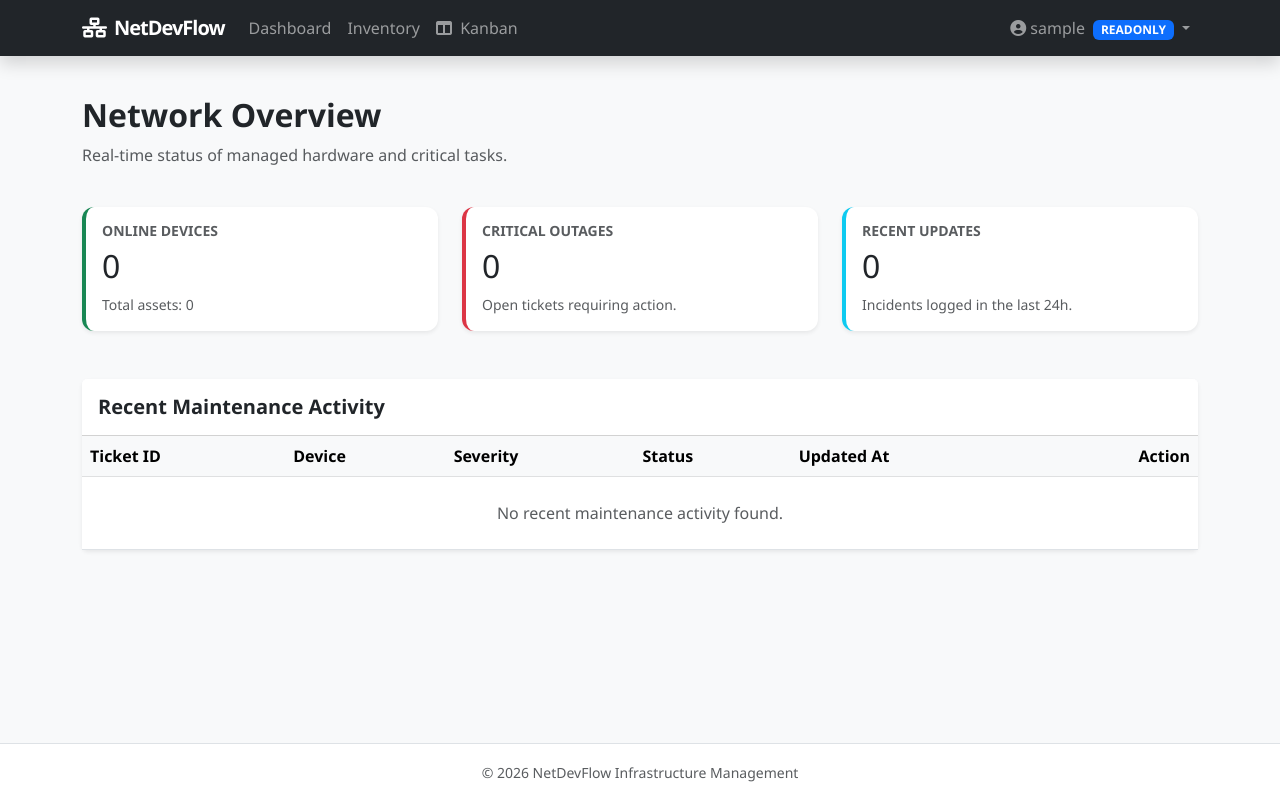
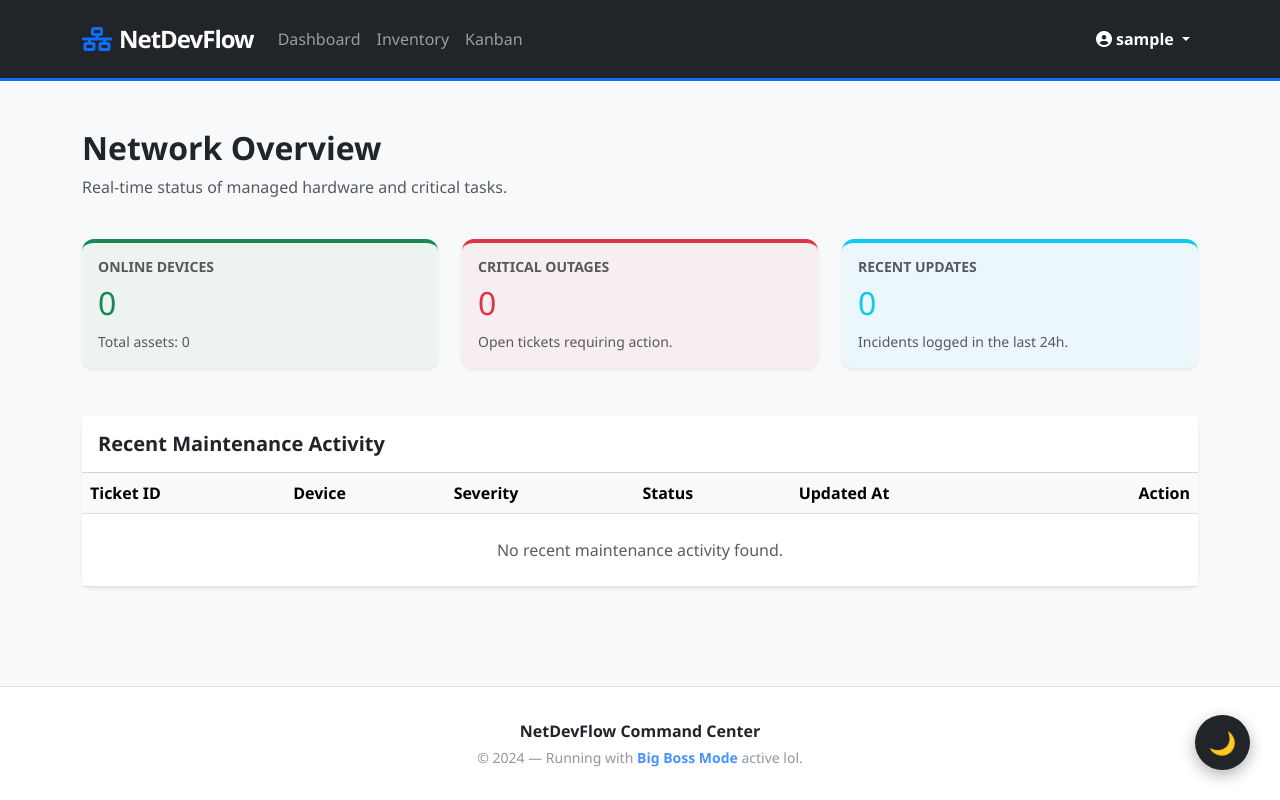
Before and after one commit to frantek/NetDevFlow, a Django app: page / in a window 1280 px wide. Run offline with Django 5.2, Linux system fonts and the light colour scheme; the visitor is signed in with stand-in values (Sample User, id 1); data that the repository does not hold is empty.

Commit message:
Refactor theme management to use a unified key across the application; enhance styling and layout for improved user experience

```diff
--- a/inventory/templates/admin/base.html
+++ b/inventory/templates/admin/base.html
@@ -269,7 +269,8 @@
 <!-- Theme Logic Script -->
 <script>
     (function() {
-        const savedTheme = localStorage.getItem('admin-theme') || (window.matchMedia('(prefers-color-scheme: dark)').matches ? 'dark' : 'light');
+        // Unified key 'site-theme' so it works everywhere lol
+        const savedTheme = localStorage.getItem('site-theme') || (window.matchMedia('(prefers-color-scheme: dark)').matches ? 'dark' : 'light');
         document.documentElement.setAttribute('data-theme', savedTheme);
     })();
 
@@ -286,7 +287,7 @@
             const newTheme = currentTheme === 'dark' ? 'light' : 'dark';
 
             document.documentElement.setAttribute('data-theme', newTheme);
-            localStorage.setItem('admin-theme', newTheme);
+            localStorage.setItem('site-theme', newTheme);
             toggleBtn.innerHTML = newTheme === 'dark' ? '☀️' : '🌙';
         });
     });
--- a/inventory/templates/base.html
+++ b/inventory/templates/base.html
@@ -4,115 +4,186 @@
     <meta charset="UTF-8">
     <meta name="viewport" content="width=device-width, initial-scale=1.0">
     <title>{% block title %}NetDevFlow{% endblock %}</title>
+
     <!-- Bootstrap 5 CSS -->
     <link href="https://cdn.jsdelivr.net/npm/bootstrap@5.3.0/dist/css/bootstrap.min.css" rel="stylesheet">
-    <!-- Font Awesome for Icons -->
+    <!-- Font Awesome -->
     <link rel="stylesheet" href="https://cdnjs.cloudflare.com/ajax/libs/font-awesome/6.4.0/css/all.min.css">
+
     <style>
+        /* --- THE THEME ENGINE: SITE-WIDE VIBES ---
+           We're using CSS variables so everything from the dashboard
+           to the login page respects the Big Boss's chosen vibe lol.
+        */
         :root {
-            --primary-dark: #212529;
-            --accent-blue: #0d6efd;
-            --kanban-bg: #f4f5f7;
-            --kanban-column-bg: #ebedf0;
+            --bg-body: #f8f9fa;
+            --bg-card: #ffffff;
+            --bg-nav: #212529;
+            --text-main: #212529;
+            --text-muted: #6c757d;
+            --border-color: #dee2e6;
+            --accent-primary: #0d6efd;
+            --toggle-bg: #212529;
+            --toggle-color: #ffffff;
+            --shadow-sm: 0 2px 4px rgba(0,0,0,0.05);
+            --shadow-md: 0 4px 12px rgba(0,0,0,0.08);
+
+            /* Stats Colors */
+            --stats-success-bg: rgba(25, 135, 84, 0.05);
+            --stats-danger-bg: rgba(220, 53, 69, 0.05);
+            --stats-info-bg: rgba(13, 202, 240, 0.05);
         }
+
+        [data-theme="dark"] {
+            --bg-body: #121416;
+            --bg-card: #1a1d21;
+            --bg-nav: #000000;
+            --text-main: #e1e1e1;
+            --text-muted: #adb5bd;
+            --border-color: #2d3238;
+            --accent-primary: #3d8bfd;
+            --toggle-bg: #f8f9fa;
+            --toggle-color: #212529;
+            --shadow-sm: 0 2px 4px rgba(0,0,0,0.3);
+            --shadow-md: 0 4px 15px rgba(0,0,0,0.5);
+
+            /* Stats Colors Dark */
+            --stats-success-bg: rgba(25, 135, 84, 0.15);
+            --stats-danger-bg: rgba(220, 53, 69, 0.15);
+            --stats-info-bg: rgba(13, 202, 240, 0.15);
+        }
+
+        /* --- GLOBAL RESET & LAYOUT --- */
         body {
-            background-color: #f8f9fa;
-            font-family: 'Segoe UI', Tahoma, Geneva, Verdana, sans-serif;
+            background-color: var(--bg-body);
+            color: var(--text-main);
+            transition: background-color 0.3s ease, color 0.3s ease;
+            min-height: 100vh;
             display: flex;
             flex-direction: column;
-            min-height: 100vh;
+            font-family: 'Segoe UI', Tahoma, Geneva, Verdana, sans-serif;
+        }
+
+        main { flex: 1; }
+
+        /* --- NAVBAR SWAG --- */
+        .navbar {
+            background-color: var(--bg-nav) !important;
+            padding: 1rem 0;
+            border-bottom: 3px solid var(--accent-primary);
         }
         .navbar-brand {
-            font-weight: 700;
+            font-weight: 800;
             letter-spacing: -1px;
+            font-size: 1.5rem;
         }
+
+        /* --- PREMIUM CARD STYLES --- */
+        .card {
+            background-color: var(--bg-card);
+            border: 1px solid var(--border-color);
+            color: var(--text-main);
+            border-radius: 12px;
+            box-shadow: var(--shadow-sm);
+            transition: transform 0.2s ease, box-shadow 0.2s ease;
+        }
+
+        /* Stats Cards with Full Accent Vibes */
         .stats-card {
-            border: none;
-            border-radius: 12px;
-            transition: transform 0.2s;
+            border: none !important;
+            position: relative;
+            overflow: hidden;
         }
+
+        /* Success Accent */
+        .stats-card.border-success {
+            background-color: var(--stats-success-bg) !important;
+            border-top: 4px solid #198754 !important;
+        }
+        .stats-card.border-success h2 { color: #198754; }
+
+        /* Danger Accent */
+        .stats-card.border-danger {
+            background-color: var(--stats-danger-bg) !important;
+            border-top: 4px solid #dc3545 !important;
+        }
+        .stats-card.border-danger h2 { color: #dc3545; }
+
+        /* Info Accent */
+        .stats-card.border-info {
+            background-color: var(--stats-info-bg) !important;
+            border-top: 4px solid #0dcaf0 !important;
+        }
+        .stats-card.border-info h2 { color: #0dcaf0; }
+
         .stats-card:hover {
             transform: translateY(-5px);
+            box-shadow: var(--shadow-md);
         }
-        .status-badge {
-            font-size: 0.8rem;
-            text-transform: uppercase;
+
+        /* --- UI COMPONENTS --- */
+        .btn-primary {
+            border-radius: 8px;
             font-weight: 600;
+            padding: 0.6rem 1.5rem;
         }
-        main { flex: 1; }
 
-        /* Kanban Specific Styles */
-        .kanban-board {
+        .footer {
+            background-color: var(--bg-card);
+            border-top: 1px solid var(--border-color);
+            color: var(--text-muted);
+            padding: 2rem 0;
+        }
+
+        /* --- THE FLOATING TOGGLE --- */
+        .theme-toggle-btn {
+            position: fixed;
+            bottom: 30px;
+            right: 30px;
+            width: 55px;
+            height: 55px;
+            background: var(--toggle-bg);
+            color: var(--toggle-color);
+            border: none;
+            border-radius: 50%;
+            cursor: pointer;
             display: flex;
-            gap: 1.5rem;
-            overflow-x: auto;
-            padding-bottom: 1.5rem;
-            align-items: flex-start;
+            align-items: center;
+            justify-content: center;
+            font-size: 1.4rem;
+            box-shadow: 0 5px 15px rgba(0,0,0,0.3);
+            z-index: 1000;
+            transition: transform 0.2s cubic-bezier(0.175, 0.885, 0.32, 1.275);
         }
-        .kanban-column {
-            background-color: var(--kanban-column-bg);
-            border-radius: 10px;
-            min-width: 320px;
-            width: 320px;
-            display: flex;
-            flex-direction: column;
-            max-height: 85vh;
-            box-shadow: 0 2px 4px rgba(0,0,0,0.05);
-        }
-        .kanban-header {
-            padding: 1.25rem;
-            font-weight: 700;
-            color: #444;
-            display: flex;
-            justify-content: space-between;
-            align-items: center;
-            border-bottom: 1px solid rgba(0,0,0,0.05);
-        }
-        .kanban-cards {
-            padding: 0.75rem;
-            flex-grow: 1;
-            overflow-y: auto;
-            min-height: 150px;
-        }
-        .kanban-card {
-            background: white;
-            border-radius: 8px;
-            padding: 1rem;
-            margin-bottom: 1rem;
-            box-shadow: 0 2px 5px rgba(0,0,0,0.08);
-            cursor: grab;
-            border-left: 5px solid #ccc;
-            transition: transform 0.1s ease;
-        }
-        .kanban-card:active { cursor: grabbing; }
-        .kanban-card:hover { transform: scale(1.02); }
+        .theme-toggle-btn:hover { transform: scale(1.15) rotate(15deg); }
 
-        /* Card Priority Accents */
-        .kanban-card.critical { border-left-color: #dc3545; }
-        .kanban-card.warning { border-left-color: #ffc107; }
-        .kanban-card.low { border-left-color: #0dcaf0; }
-        .kanban-card.job { border-left-color: #6610f2; } /* Style for custom jobs */
+        /* Logic for alerts */
+        .alert { border-radius: 10px; border: none; box-shadow: var(--shadow-sm); }
+    </style>
 
-        .ghost-card {
-            opacity: 0.4;
-            background: #c8ced0;
-            border: 2px dashed #999;
-        }
-    </style>
+    <!-- Theme Logic IIFE (Kill that white flash lol) -->
+    <script>
+        (function() {
+            const savedTheme = localStorage.getItem('site-theme') || (window.matchMedia('(prefers-color-scheme: dark)').matches ? 'dark' : 'light');
+            document.documentElement.setAttribute('data-theme', savedTheme);
+        })();
+    </script>
 </head>
 <body>
 
-    <!-- Global Navigation -->
-    <nav class="navbar navbar-expand-lg navbar-dark bg-dark sticky-top shadow">
+    <!-- Main Navigation Bar -->
+    <nav class="navbar navbar-expand-lg navbar-dark sticky-top">
         <div class="container">
             <a class="navbar-brand" href="{% url 'dashboard' %}">
-                <i class="fas fa-network-wired me-2"></i>NetDevFlow
+                <i class="fas fa-network-wired me-2 text-primary"></i>NetDevFlow
             </a>
-            <button class="navbar-toggler" type="button" data-bs-toggle="collapse" data-bs-target="#navbarNav">
-                <span class="navbar-toggler-icon"></span>
+
+            <button class="navbar-toggler border-0" type="button" data-bs-toggle="collapse" data-bs-target="#navbarNav">
+                <i class="fas fa-bars"></i>
             </button>
+
             <div class="collapse navbar-collapse" id="navbarNav">
-                <ul class="navbar-nav me-auto">
+                <ul class="navbar-nav me-auto mb-2 mb-lg-0">
                     <li class="nav-item">
                         <a class="nav-link" href="{% url 'dashboard' %}">Dashboard</a>
                     </li>
@@ -120,44 +191,41 @@
                         <a class="nav-link" href="{% url 'device_list' %}">Inventory</a>
                     </li>
                     <li class="nav-item">
-                        <a class="nav-link" href="{% url 'kanban_board' %}">
-                            <i class="fas fa-columns me-1"></i> Kanban
-                        </a>
+                        <a class="nav-link" href="{% url 'kanban_board' %}">Kanban</a>
                     </li>
                 </ul>
-                <ul class="navbar-nav">
+
+                <div class="navbar-nav align-items-center">
                     {% if user.is_authenticated %}
-                        <li class="nav-item dropdown">
-                            <a class="nav-link dropdown-toggle" href="#" id="userDropdown" role="button" data-bs-toggle="dropdown">
+                        <div class="nav-item dropdown">
+                            <a class="nav-link dropdown-toggle text-white fw-bold" href="#" id="userMenu" role="button" data-bs-toggle="dropdown">
                                 <i class="fas fa-user-circle me-1"></i>{{ user.username }}
-                                <span class="badge bg-primary ms-1">{{ user.profile.role }}</span>
                             </a>
-                            <ul class="dropdown-menu dropdown-menu-end shadow">
-                                <li><a class="dropdown-item" href="{% url 'admin:index' %}">Admin Backend</a></li>
+                            <ul class="dropdown-menu dropdown-menu-end shadow-lg border-0">
+                                <li><a class="dropdown-item" href="{% url 'admin:index' %}"><i class="fas fa-cog me-2"></i>Admin HQ</a></li>
                                 <li><hr class="dropdown-divider"></li>
                                 <li>
-                                    <form method="post" action="{% url 'logout' %}">
+                                    <form method="post" action="{% url 'logout' %}" class="px-3">
                                         {% csrf_token %}
-                                        <button type="submit" class="dropdown-item border-0 bg-transparent w-100 text-start">Logout</button>
+                                        <button type="submit" class="btn btn-danger btn-sm w-100 mt-1">Logout</button>
                                     </form>
                                 </li>
                             </ul>
-                        </li>
+                        </div>
                     {% else %}
-                        <li class="nav-item">
-                            <a class="btn btn-outline-light btn-sm px-3" href="{% url 'login' %}">Login</a>
-                        </li>
+                        <a href="{% url 'login' %}" class="btn btn-primary btn-sm px-4 shadow-sm">Login</a>
                     {% endif %}
-                </ul>
+                </div>
             </div>
         </div>
     </nav>
 
-    <!-- Message Alerts -->
-    <div class="container mt-3">
+    <!-- Global Messages Container -->
+    <div class="container mt-4">
         {% if messages %}
             {% for message in messages %}
-                <div class="alert alert-{{ message.tags }} alert-dismissible fade show shadow-sm" role="alert">
+                <div class="alert alert-{{ message.tags }} alert-dismissible fade show" role="alert">
+                    <i class="fas {% if message.tags == 'success' %}fa-check-circle{% else %}fa-info-circle{% endif %} me-2"></i>
                     {{ message }}
                     <button type="button" class="btn-close" data-bs-dismiss="alert"></button>
                 </div>
@@ -165,21 +233,40 @@
         {% endif %}
     </div>
 
-    <!-- Main Content Area -->
+    <!-- Page Content Block -->
     <main class="container py-4">
         {% block content %}{% endblock %}
     </main>
 
-    <!-- Footer -->
-    <footer class="footer mt-auto py-3 bg-white border-top">
+    <!-- Site Footer -->
+    <footer class="footer mt-auto">
         <div class="container text-center">
-            <span class="text-muted small">© 2026 NetDevFlow Infrastructure Management</span>
+            <p class="mb-1 fw-bold text-dark">NetDevFlow Command Center</p>
+            <p class="mb-0 small opacity-75">© 2024 — Running with <span class="text-primary fw-bold">Big Boss Mode</span> active lol.</p>
         </div>
     </footer>
 
-    <!-- Bootstrap JS -->
+    <!-- Theme Toggle Switcher Script -->
+    <script>
+        window.addEventListener('DOMContentLoaded', () => {
+            const toggleBtn = document.createElement('button');
+            toggleBtn.className = 'theme-toggle-btn';
+            toggleBtn.setAttribute('title', 'Switch the Vibe');
+            toggleBtn.innerHTML = document.documentElement.getAttribute('data-theme') === 'dark' ? '☀️' : '🌙';
+            document.body.appendChild(toggleBtn);
+
+            toggleBtn.addEventListener('click', () => {
+                const currentTheme = document.documentElement.getAttribute('data-theme');
+                const newTheme = currentTheme === 'dark' ? 'light' : 'dark';
+
+                document.documentElement.setAttribute('data-theme', newTheme);
+                localStorage.setItem('site-theme', newTheme);
+                toggleBtn.innerHTML = newTheme === 'dark' ? '☀️' : '🌙';
+            });
+        });
+    </script>
+
+    <!-- Bootstrap Bundle JS -->
     <script src="https://cdn.jsdelivr.net/npm/bootstrap@5.3.0/dist/js/bootstrap.bundle.min.js"></script>
-    <!-- SortableJS for Drag and Drop Kanban Functionality -->
-    <script src="https://cdn.jsdelivr.net/npm/sortablejs@1.15.0/Sortable.min.js"></script>
 </body>
 </html>
```
